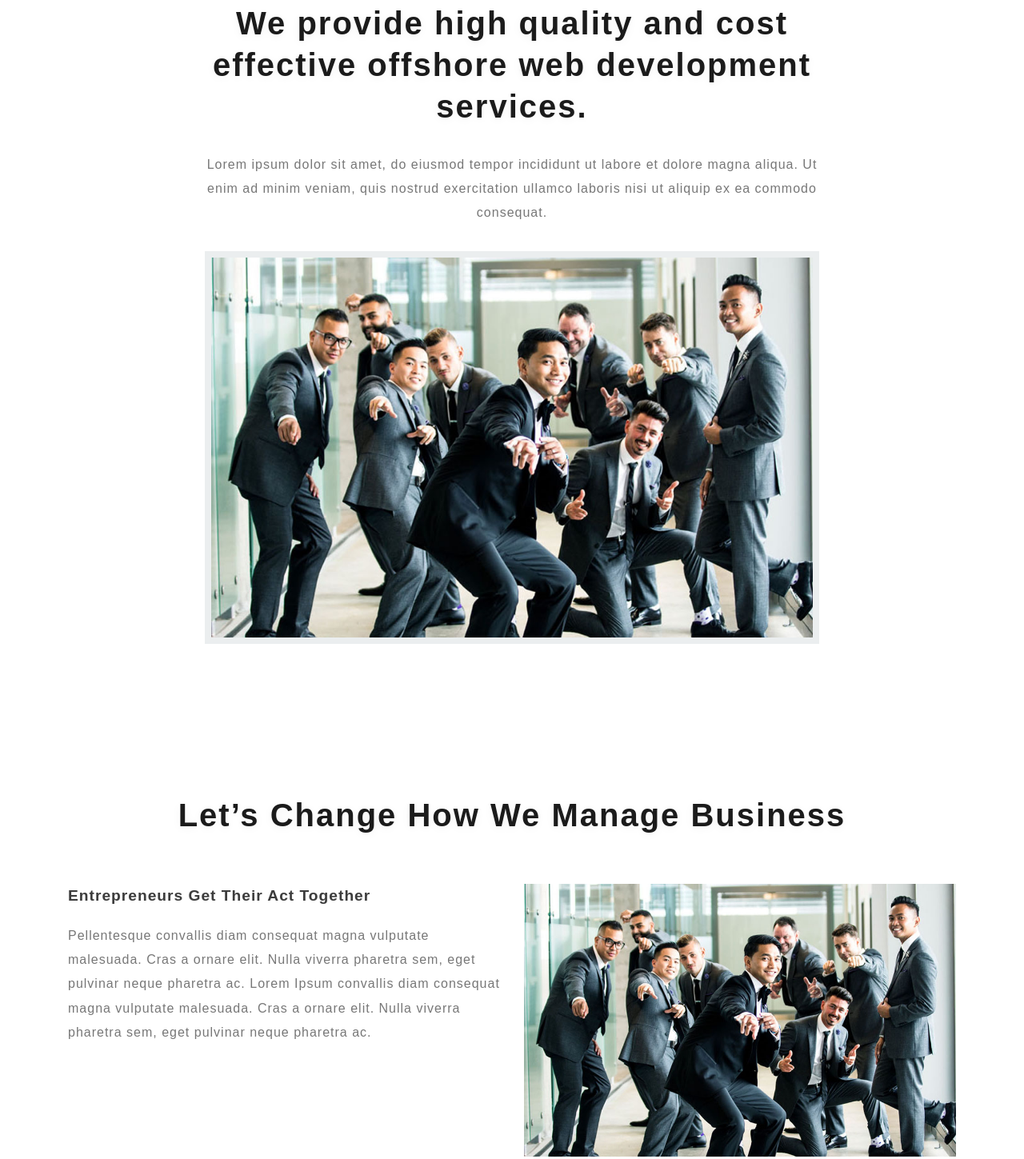
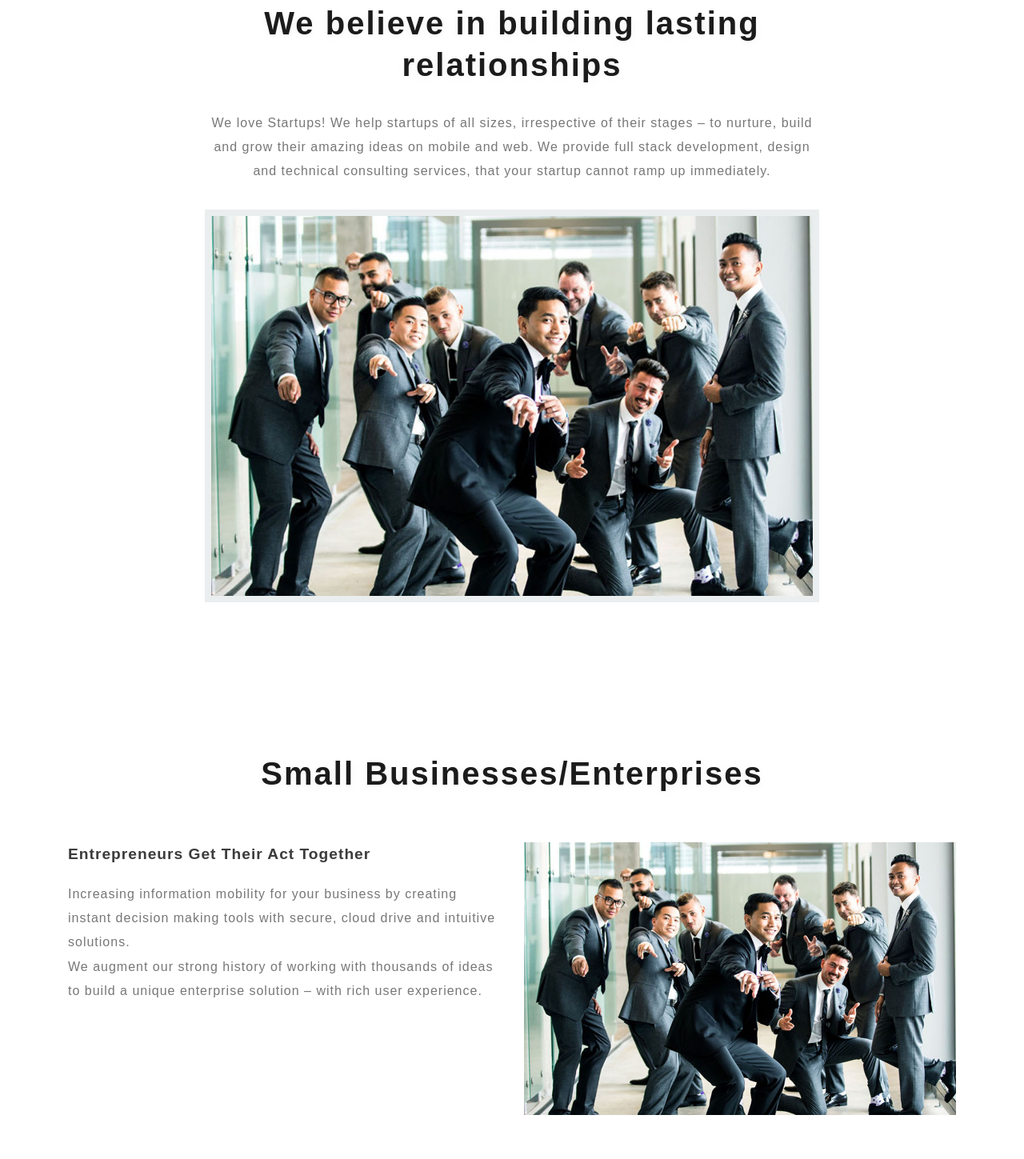
Before and after one commit to hashinout/hashinout.github.io, a plain HTML site: page web/index.html in a window 1280 px wide. Shown: the part 2504-3953 px from the top of the page at 80% size. Drawn offline with Linux system fonts and the light colour scheme.

Commit message:
processs

```diff
--- a/web/index.html
+++ b/web/index.html
@@ -247,10 +247,9 @@
 	<!--/banner_bottom-->
 	<div class="banner_bottom">
 		<div class="banner_bottom_in">
-			<h3 class="tittle-w3ls we">We provide high quality and cost effective offshore web development services.</h3>
+			<h3 class="tittle-w3ls we">We believe in building lasting relationships</h3>
 
-			<p>Lorem ipsum dolor sit amet, do eiusmod tempor incididunt ut labore et dolore magna aliqua. Ut enim ad minim veniam, quis
-				nostrud exercitation ullamco laboris nisi ut aliquip ex ea commodo consequat.</p>
+			<p>We love Startups! We help startups of all sizes, irrespective of their stages – to nurture, build and grow their amazing ideas on mobile and web. We provide full stack development, design and technical consulting services, that your startup cannot ramp up immediately.</p>
 
 
 			<img src="images/banner_mid.jpg" class="img-responsive" alt="">
@@ -262,16 +261,15 @@
 	<!--/bottom-->
 	<div class="banner_bottom">
 		<div class="container">
-			<h3 class="tittle-w3ls">Let’s Change How We Manage Business
+			<h3 class="tittle-w3ls">Small Businesses/Enterprises
 			</h3>
 			<div class="inner_sec_info_wthree_agile">
 				<div class="help_full">
 
 					<div class="col-md-6 banner_bottom_left">
 						<h4>Entrepreneurs Get Their Act Together </h4>
-						<p>Pellentesque convallis diam consequat magna vulputate malesuada. Cras a ornare elit. Nulla viverra pharetra sem, eget
-							pulvinar neque pharetra ac. Lorem Ipsum convallis diam consequat magna vulputate malesuada. Cras a ornare elit. Nulla
-							viverra pharetra sem, eget pulvinar neque pharetra ac.
+						<p>Increasing information mobility for your business by creating instant decision making tools with secure, cloud drive and intuitive solutions.<br/>
+							We augment our strong history of working with thousands of ideas to build a unique enterprise solution – with rich user experience.
 
 						</p>
 
```
